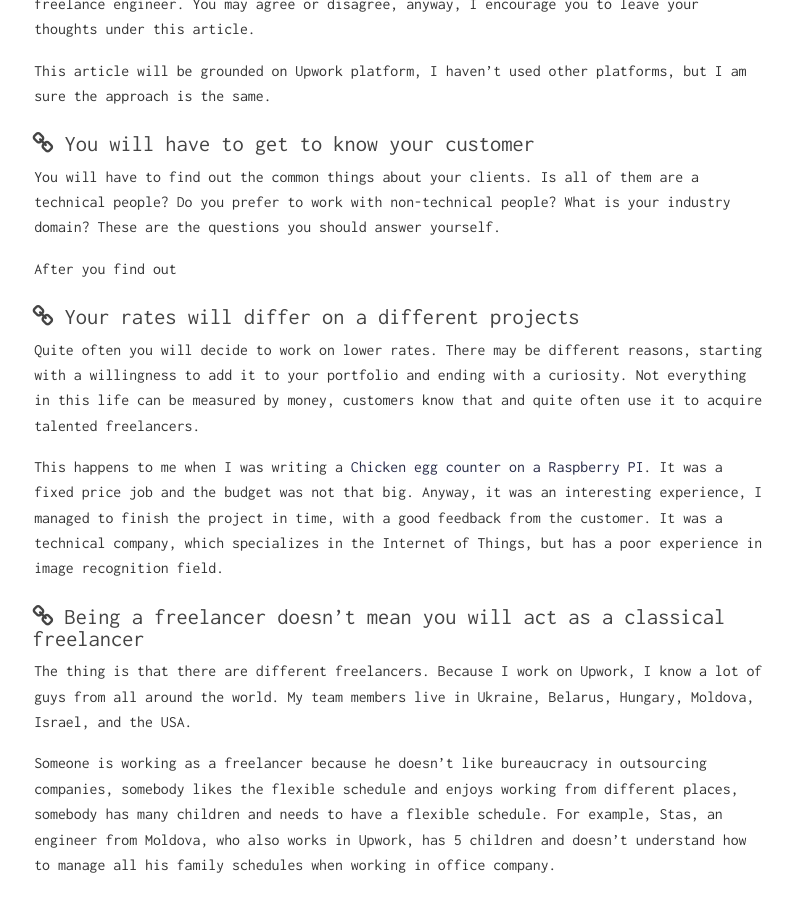
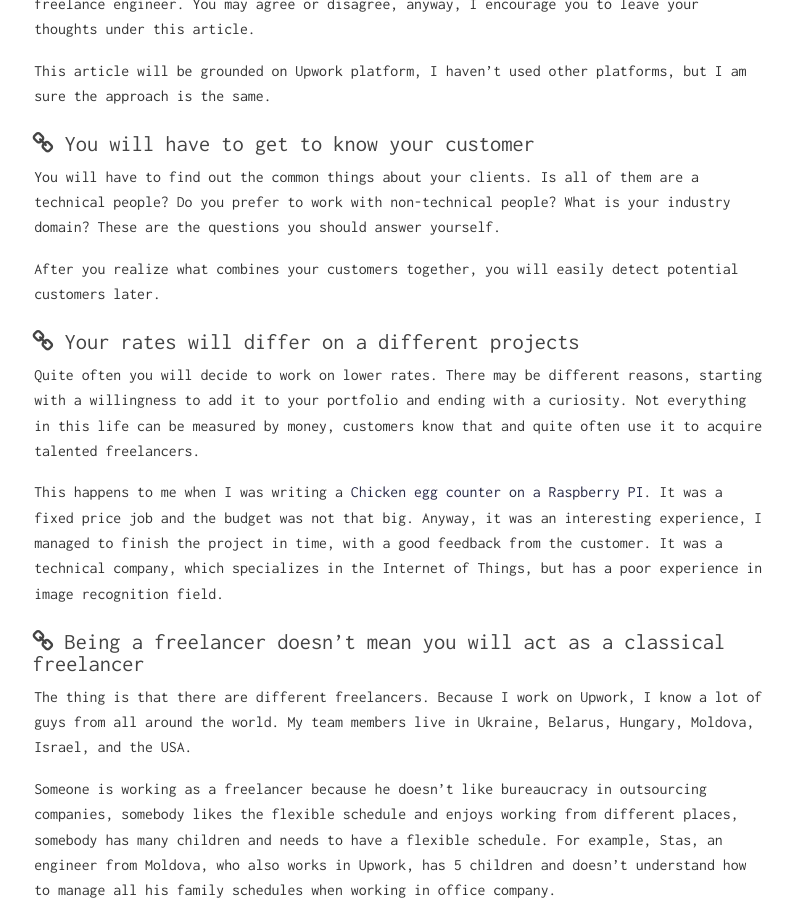
Before and after one commit to ivanursul/ivanursul, a Jekyll site: the page built from _posts/2017-10-02-top-things-to-know-as-freelancer.markdown, in a window 1280 px wide and 900 px high, scrolled down 692 px. Shown: the whole window, without its empty margins (241-1034 px from the left). Built offline with Jekyll 4.4.1, drawn with Linux system fonts in a browser that asks for light colours; comment, search, counter and statistics services are not loaded.

Commit message:
Added rest of the files

```diff
--- a/_posts/2017-10-02-top-things-to-know-as-freelancer.markdown
+++ b/_posts/2017-10-02-top-things-to-know-as-freelancer.markdown
@@ -17,7 +17,7 @@ This article will be grounded on Upwork platform, I haven't used other platforms
 
 You will have to find out the common things about your clients. Is all of them are a technical people? Do you prefer to work with non-technical people? What is your industry domain? These are the questions you should answer yourself.
 
-After you find out
+After you realize what combines your customers together, you will easily detect potential customers later.
 
 ### <a href="#different_rates" name="different_rates"><i class="fa fa-link anchor" aria-hidden="true"></i></a> Your rates will differ on a different projects
 
```
